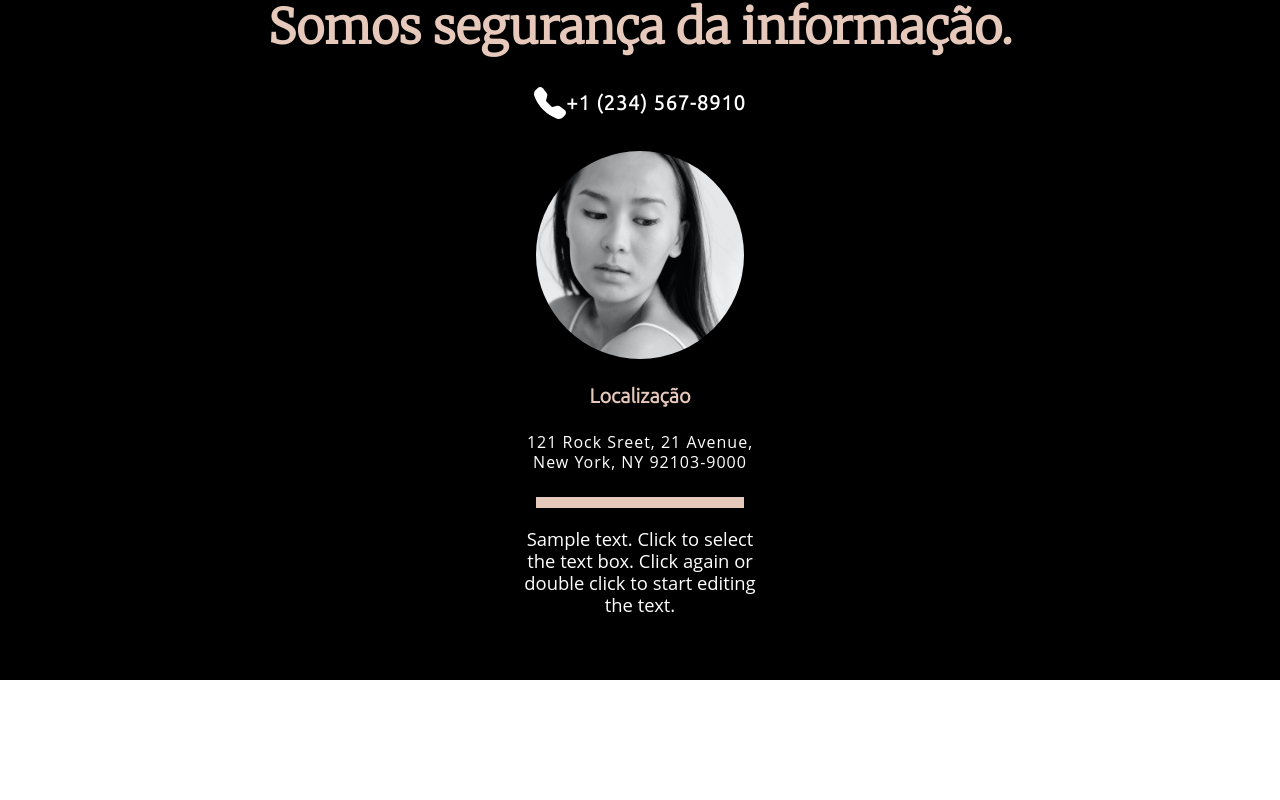
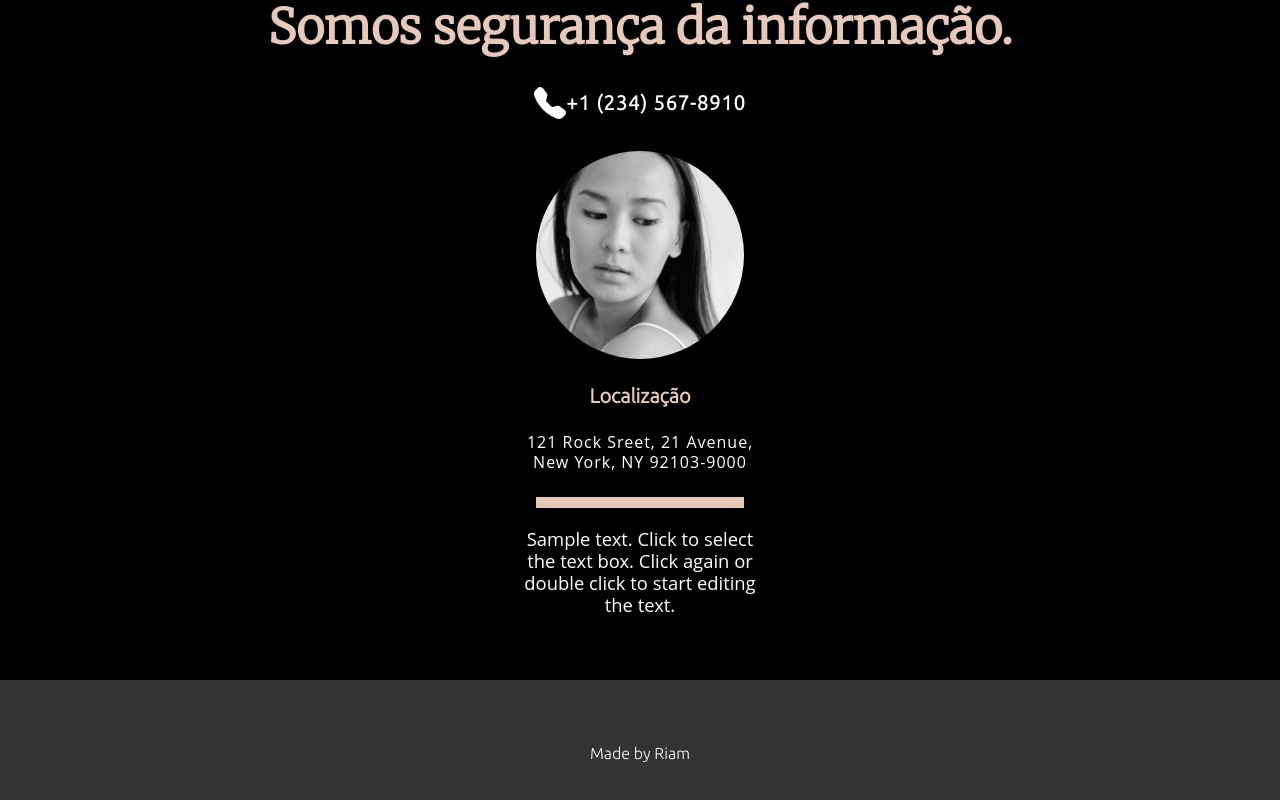
Before and after one commit to riamxpp/biografia, a React (Create React App) app: page / in a window 1280 px wide. Shown: the part 3528-4328 px from the top of the page. Before the commit the page ends 4208 px from the top, so only its background shows below. Built offline with nearby package versions, Linux system fonts and the light colour scheme.

Commit message:
Criando e estilizando componente Footer

```diff
--- a/src/App.tsx
+++ b/src/App.tsx
@@ -2,6 +2,7 @@ import React from "react";
 import "./App.css";
 import Biografia from "./components/Biografia/Biografia";
 import Contato from "./components/Contato/Contato";
+import Footer from "./components/Footer/Footer";
 import GridComponente from "./components/GridFotos/GridComponente";
 import Header from "./components/Header/Header";
 import Informacoes from "./components/Informacoes/Informacoes";
@@ -18,6 +19,7 @@ function App() {
       <GridComponente />
       <Informacoes />
       <Contato />
+      <Footer />
     </>
   );
 }
--- a/src/colors.ts
+++ b/src/colors.ts
@@ -3,5 +3,6 @@ const colors = {
   titleColor: "#E7C9BB",
   textColor: "#FFFFFF",
   textSecundaryColor: "#999999",
+  footerColor: "#333333",
 };
 export default colors;
--- /dev/null
+++ b/src/components/Footer/Footer.tsx
@@ -0,0 +1,17 @@
+import React from "react";
+import { FooterComponente, FooterLink, FooterTexto } from "./FooterStyle";
+
+const Footer = () => {
+  return (
+    <FooterComponente>
+      <FooterTexto>
+        Made by{" "}
+        <FooterLink href="https://github.com/riamxpp" target="_blank">
+          Riam
+        </FooterLink>
+      </FooterTexto>
+    </FooterComponente>
+  );
+};
+
+export default Footer;
--- /dev/null
+++ b/src/components/Footer/FooterStyle.ts
@@ -0,0 +1,26 @@
+import styled from "styled-components";
+import colors from "../../colors";
+
+const FooterComponente = styled.footer`
+  background-color: ${colors.footerColor};
+  padding: 4rem;
+  display: flex;
+  align-items: center;
+  justify-content: center;
+`;
+
+const FooterTexto = styled.p`
+  color: ${colors.textColor};
+  font-family: "Ubuntu", sans-serif;
+`;
+
+const FooterLink = styled.a`
+  cursor: pointer;
+  text-decoration: none;
+  color: ${colors.textColor};
+  &:hover {
+    color: ${colors.titleColor};
+  }
+`;
+
+export { FooterComponente, FooterTexto, FooterLink };
```
